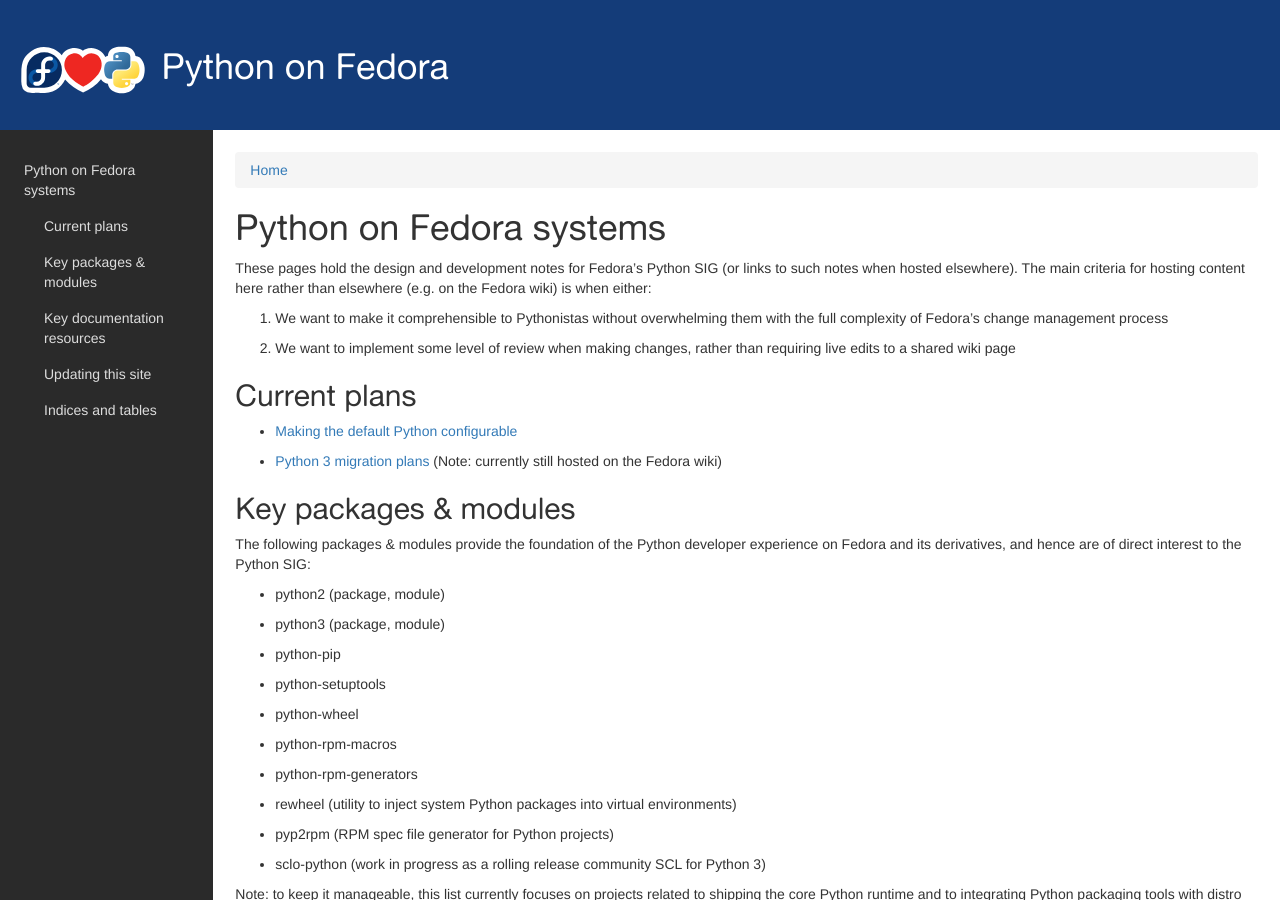
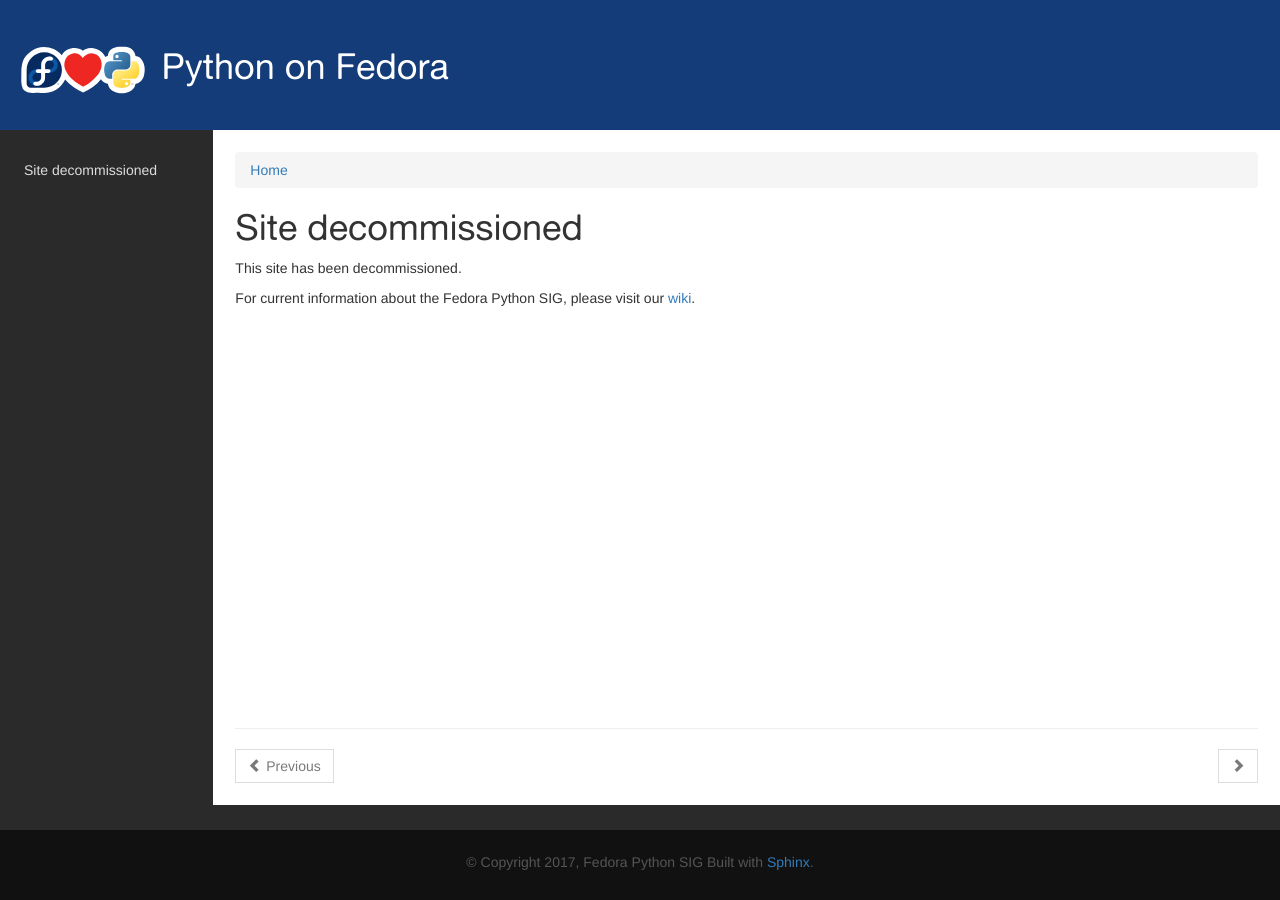
Before and after one commit to fedora-python/fedora-python, a Sphinx documentation site: the page built from docs/index.rst, in a window 1280 px wide and 900 px high. Built offline with Sphinx 7.4.7, drawn with Linux system fonts in a browser that asks for light colours; some of the changed text lies outside the part shown.

Commit message:
Decomission website
Data moved to wiki:
https://fedoraproject.org/wiki/SIGs/Python

```diff
--- a/docs/index.rst
+++ b/docs/index.rst
@@ -3,100 +3,11 @@
    You can adapt this file completely to your liking, but it should at least
    contain the root `toctree` directive.
 
-Python on Fedora systems
-========================
+Site decommissioned
+===================
 
-These pages hold the design and development notes for Fedora's Python SIG
-(or links to such notes when hosted elsewhere). The main criteria for
-hosting content here rather than elsewhere (e.g. on the Fedora wiki) is when
-either:
+This site has been decommissioned.
 
-1. We want to make it comprehensible to Pythonistas without overwhelming them
-   with the full complexity of Fedora's change management process
-2. We want to implement some level of review when making changes, rather than
-   requiring live edits to a shared wiki page
+For current information about the Fedora Python SIG, please visit our wiki_.
 
-Current plans
--------------
-
-.. toctree::
-   :maxdepth: 1
-   :glob:
-
-   plans/*
-
-* `Python 3 migration plans`_ (Note: currently still hosted on the Fedora wiki)
-
-.. _Python 3 migration plans: https://fedoraproject.org/wiki/FinalizingFedoraSwitchtoPython3
-
-Key packages & modules
-----------------------
-
-The following packages & modules provide the foundation of the Python developer
-experience on Fedora and its derivatives, and hence are of direct interest to
-the Python SIG:
-
-* python2 (package, module)
-* python3 (package, module)
-* python-pip
-* python-setuptools
-* python-wheel
-* python-rpm-macros
-* python-rpm-generators
-* rewheel (utility to inject system Python packages into virtual environments)
-* pyp2rpm (RPM spec file generator for Python projects)
-* sclo-python (work in progress as a rolling release community SCL for Python 3)
-
-Note: to keep it manageable, this list currently focuses on projects related
-to shipping the core Python runtime and to integrating Python packaging tools
-with distro packaging tools. Full enablement of the Python ecosystem requires
-additional components beyond these core ones (e.g. requests, SQL Alchemy,
-Django, Flask, mod_wsgi, Jinja2, NumPy, twisted, pytest, nose, sphinx).
-
-.. TODO: add links to the relevant dist-git repos for key packages & modules
-
-Key documentation resources
----------------------------
-
-* the `Python SIG page`_ on the Fedora wiki (some of that content should
-  potentially migrate here)
-* the `Python section`_ in the Fedora Developer Portal (remember to update this
-  as recommendations and the available tooling change!)
-* the `Fedora Loves Python`_ site (`source repo`__)
-* Fedora's `Python Packaging Guidelines`_
-* the `Conservative Python 3 porting guide`_
-* the `Python RPM porting guide`_
-
-__ FLP-source-repo_
-
-.. _Python SIG page: https://fedoraproject.org/wiki/SIGs/Python
-.. _Python section: https://developer.fedoraproject.org/tech/languages/python/python-installation.html
-.. _Fedora Loves Python: https://fedoralovespython.org/
-.. _FLP-source-repo: https://github.com/fedora-python/fedoralovespython.org
-.. _Python Packaging Guidelines: https://fedoraproject.org/wiki/Packaging:Python
-.. _Conservative Python 3 porting guide: https://portingguide.readthedocs.io
-.. _Python RPM porting guide: https://python-rpm-porting.readthedocs.io
-
-Updating this site
-------------------
-
-This site is a Sphinx project maintained as part of the fedora-python
-organisation on GitHub: `fedora-python`_
-
-The live pages are hosted on ReadTheDocs: https://fedora-python.readthedocs.io/
-
-Pushed & merged changes will be automatically published to the live site. To
-test the docs locally prior to publication (requires `sphinx`_)::
-
-    cd docs
-    make html
-
-.. _fedora-python: https://github.com/fedora-python/fedora-python
-.. _sphinx: https://pypi.org/project/Sphinx/
-
-Indices and tables
-------------------
-
-* :ref:`genindex`
-* :ref:`modindex`
-* :ref:`search`
+.. _wiki: https://fedoraproject.org/wiki/SIGs/Python
```
Also changed, not shown: README.md (+4 -2 lines), docs/plans/default-python-module.rst (deleted, +0 -337 lines), 1 other file.
